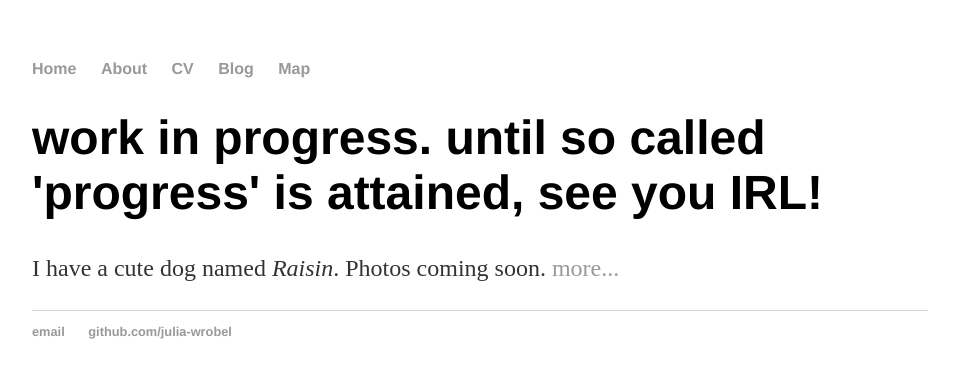
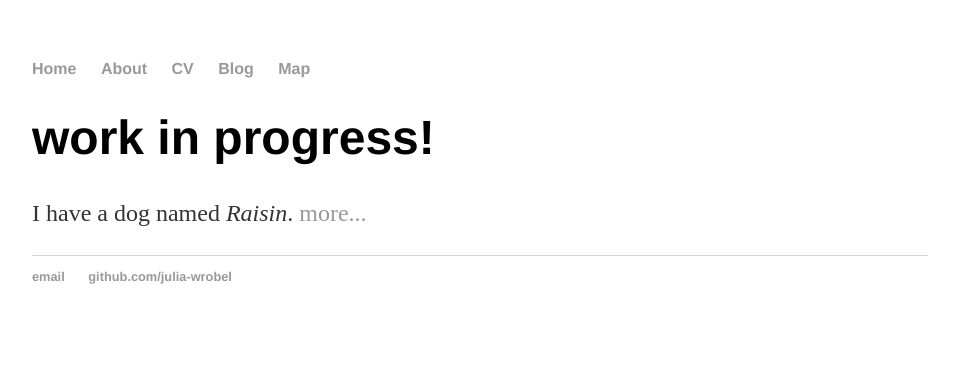
Before and after one commit to zwchou/julia-wrobel.github.io, a Jekyll site: the page built from index.html, in a window 1280 px wide. Shown: the top 378 px of the page, without its empty margins (160-1119 px from the left). Built offline with Jekyll 4.4.1, drawn with Linux system fonts in a browser that asks for light colours.

Commit message:
Update index.html

```diff
--- a/index.html
+++ b/index.html
@@ -3,6 +3,6 @@ layout: default
 title: Julia Wrobel
 ---
 <div class="blurb">
-	<h1>work in progress. until so called 'progress' is attained, see you IRL!</h1>
-	<p>I have a cute dog named <em>Raisin</em>. Photos coming soon. <a href="/about">more...</a></p>
+	<h1>work in progress!</h1>
+	<p>I have a dog named <em>Raisin</em>. <a href="/about">more...</a></p>
 </div><!-- /.blurb -->
```
